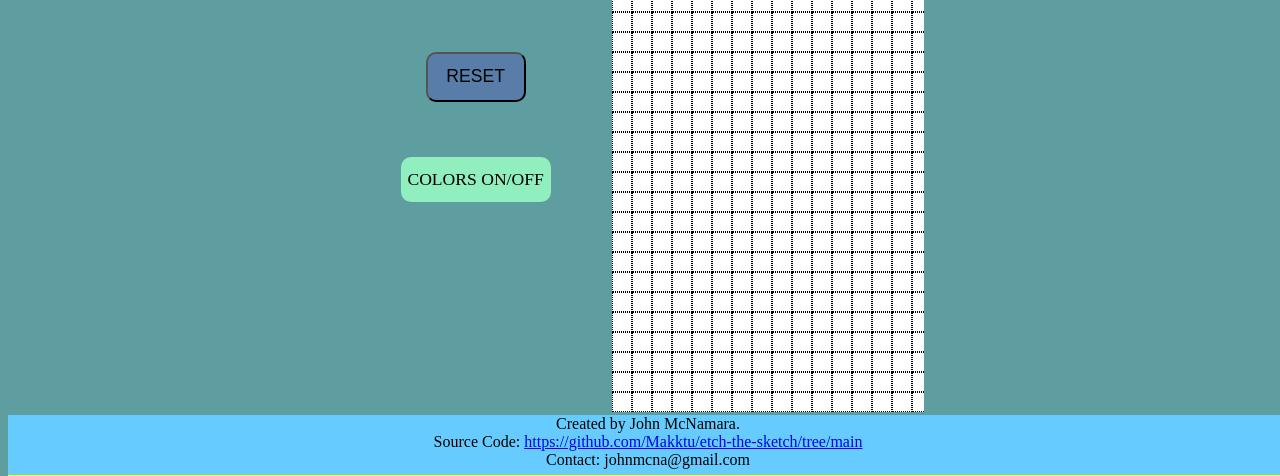
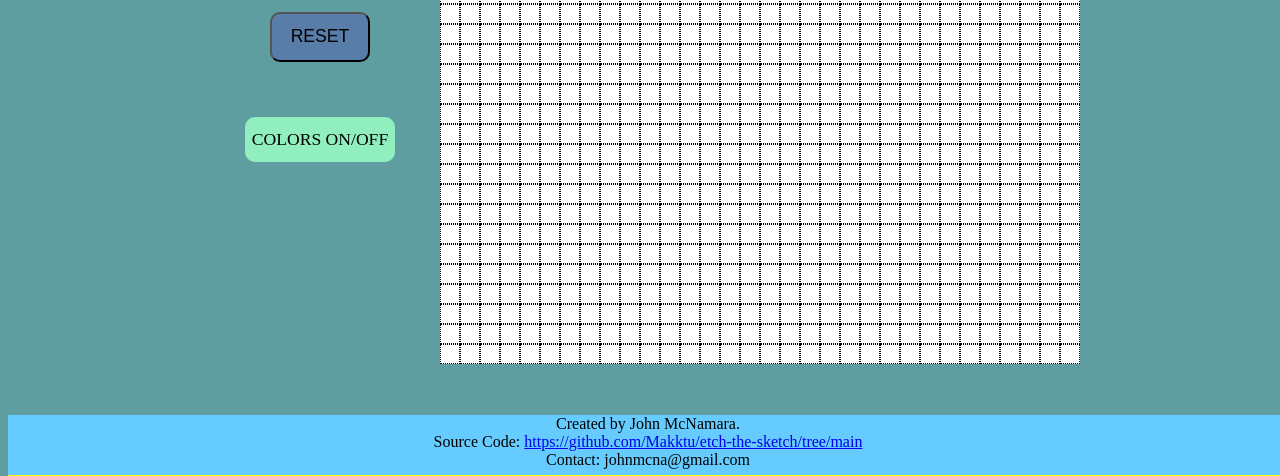
Before and after one commit to Makktu/etch-the-sketch, a plain HTML site: page index.html in a window 1280 px wide. Shown: the part 324-800 px from the top of the page. Drawn offline with Linux system fonts and the light colour scheme.

Commit message:
Friday fix?

```diff
--- a/style.css
+++ b/style.css
@@ -52,24 +52,27 @@ p {
 .container {
     /* background-color: darkcyan; */
     height: 90%;
-    width: 45%;
+    min-width: 100%;
     margin: 0 auto;
-    margin-top: 5rem;
+    margin-top: 2rem;
     display: flex;
     flex-direction: row;
     overflow: hidden;
+    align-items: center;
+    justify-content: center;
 }
 
 .left {
     width: 15rem;
     height: 40rem;
     /* border: red solid 3px; */
-    position: absolute;
+    /* position: absolute; */
     text-align: center;
+    /* margin-left: 300px; */
 }
 
 .right {
-    margin-left: 16rem;
+    /* margin-left: 16rem; */
     margin-top: 1rem;
     /* border: green 3px solid; */
 }
```
